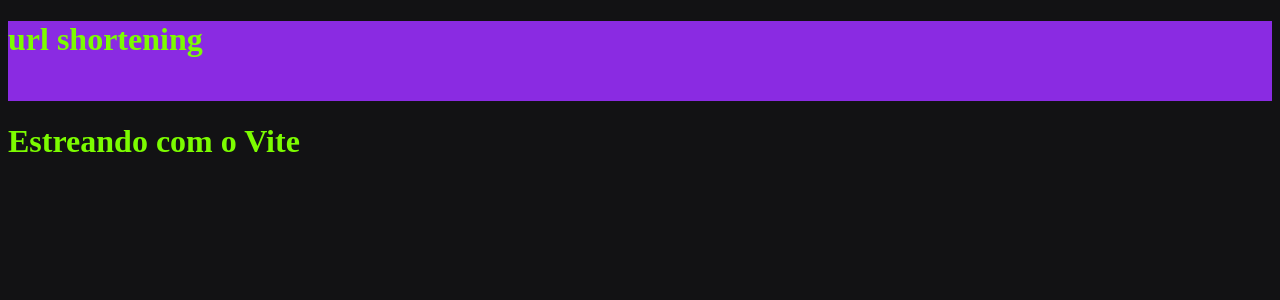
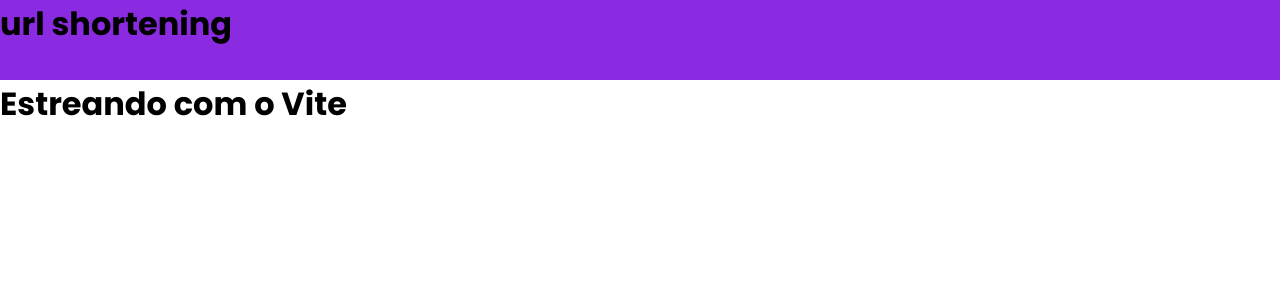
Before and after one commit to Diego-Girao/urls-shortening, a React (Vite) app: page / in a window 1280 px wide. Shown: the top 300 px of the page. Built offline with nearby package versions, Linux system fonts and the light colour scheme.

Commit message:
style: implementado css module e global css

```diff
--- a/src/global.css
+++ b/src/global.css
@@ -1,4 +1,23 @@
-body {
-	background: #121214;
-	color: lawngreen;
+:root {
+	/* Primary */
+--Cyan: hsl(180, 66%, 49%)
+--Dark Violet: hsl(257, 27%, 26%)
+/* Secondary */-
+--Red: hsl(0, 87%, 67%)
+/* Neutral */
+--Gray: hsl(0, 0%, 75%)
+--Grayish Violet: hsl(257, 7%, 63%)
+--Very Dark Blue: hsl(255, 11%, 22%)
+--Very Dark Violet: hsl(260, 8%, 14%)
 }
+
+* {
+	margin: 0;
+	padding: 0;
+	box-sizing: border-box;
+}
+
+body{
+	font-family: 'Poppins', sans-serif;
+	-webkit-font-smoothing: antialiased;
+}
```
